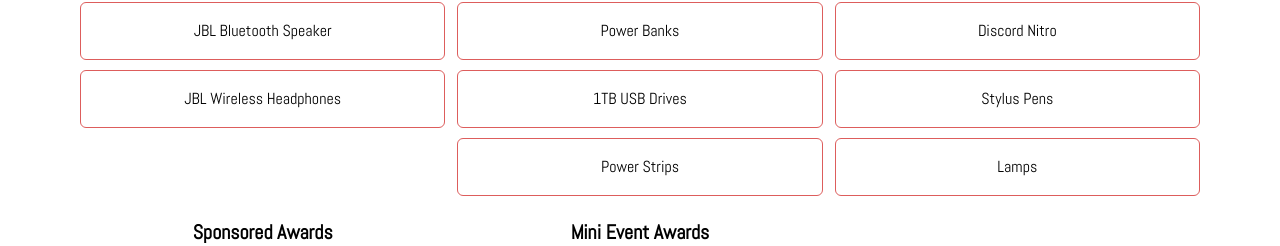
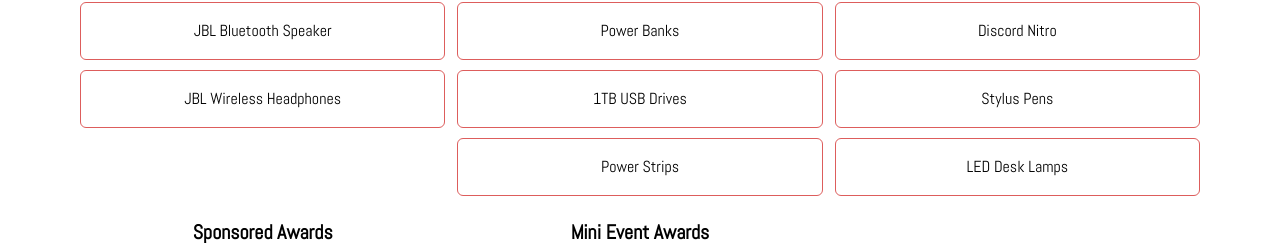
Before and after one commit to united-computations/GunnHacks10.0, a Next.js app: page / in a window 1280 px wide. Shown: the part 1931-2177 px from the top of the page. Built offline with nearby package versions, Linux system fonts and the light colour scheme.

Commit message:
update prizes

```diff
--- a/src/app/(landing)/Prizes.tsx
+++ b/src/app/(landing)/Prizes.tsx
@@ -26,7 +26,7 @@
         'Massive Enter Keys',
         'Discord Nitro',
         'Stylus Pens',
-        'Lamps'
+        'LED Desk Lamps'
     ]
 },
 {
```
